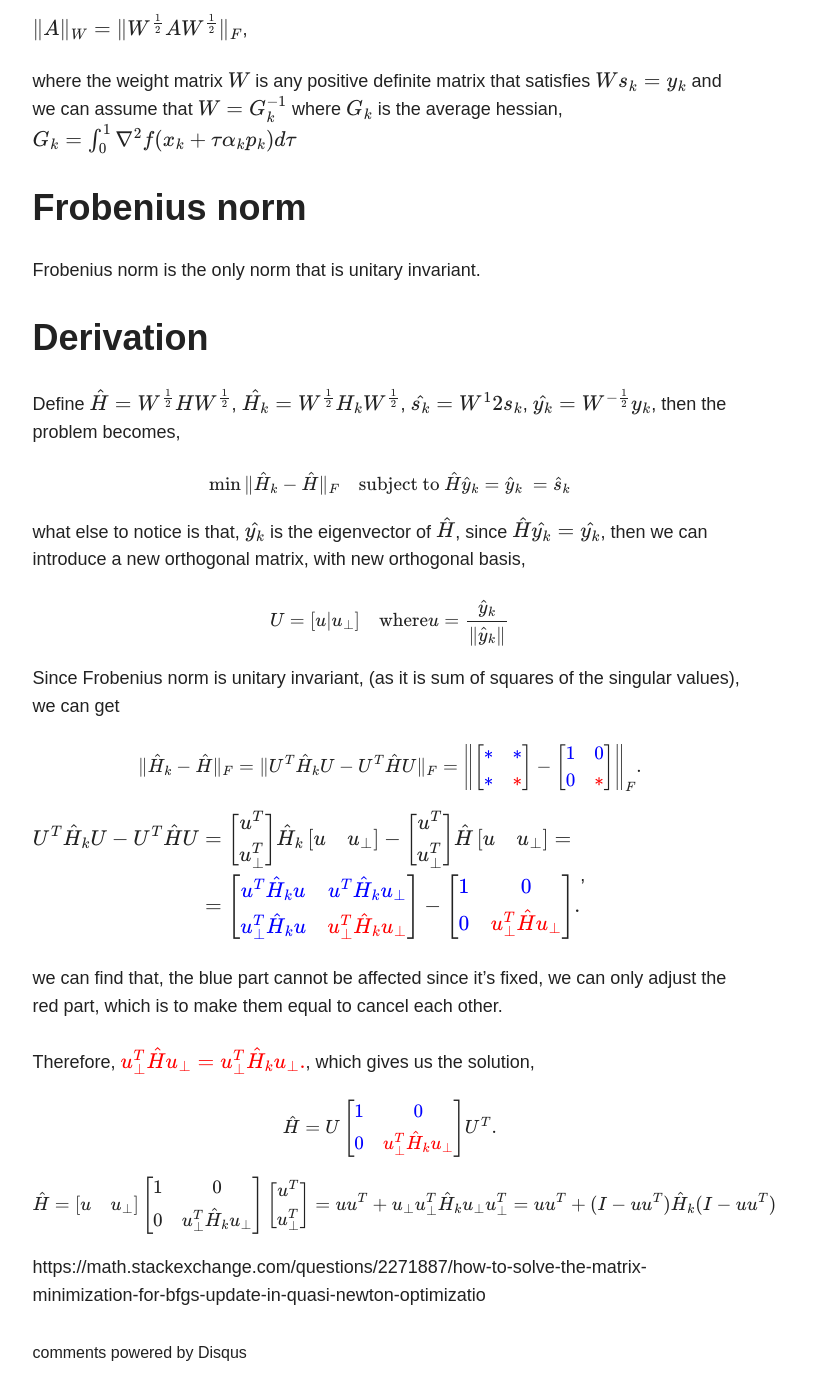
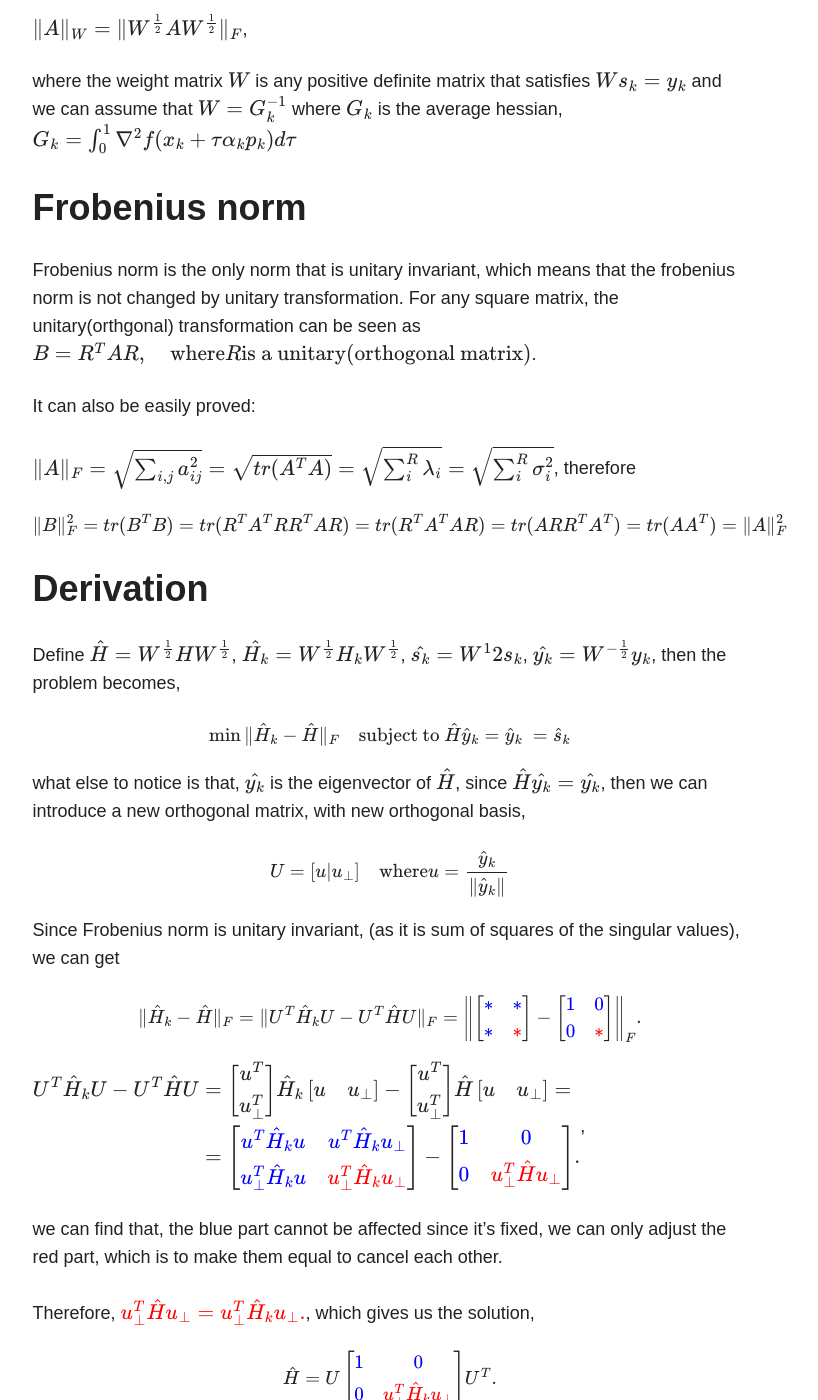
Before and after one commit to ryanyuan42/ryanyuan42.github.io, a Jekyll site: the page built from _posts/2018-09-22-BFGS_optimization.md, in a window 1280 px wide and 1400 px high, scrolled down 1862 px. Shown: the whole window, without its empty margins (347-1165 px from the left). Built offline with Jekyll 4.4.1, drawn with Linux system fonts in a browser that asks for light colours; nearby versions of some CDN libraries; formulas are drawn with MathJax 3; comment, search, counter and statistics services are not loaded; some of the changed text lies outside the part shown.

Commit message:
Update 2018-09-22-BFGS_optimization.md

```diff
--- a/_posts/2018-09-22-BFGS_optimization.md
+++ b/_posts/2018-09-22-BFGS_optimization.md
@@ -43,7 +43,15 @@ where the weight matrix $$W$$ is any positive definite matrix that satisfies $$W
 
 # Frobenius norm
 
-Frobenius norm is the only norm that is unitary invariant.
+Frobenius norm is the only norm that is unitary invariant, which means that the frobenius norm is not changed by unitary transformation. For any square matrix, the unitary(orthgonal) transformation can be seen as $$B = R^T A R, \quad\text{where} R \text{is a unitary(orthogonal matrix)} $$.
+
+It can also be easily proved:
+
+$$\|A\|_F = \sqrt{\sum_{i,j} a_{ij}^2} = \sqrt{tr(A^T A)} = \sqrt{\sum_i^R \lambda_i} = \sqrt{\sum_i^R \sigma_i^2}$$, therefore
+
+$$\| B \|_F^2 =  tr(B^T B) = tr(R^T A^T R R^T A R) = tr(R^T A^T A R) = tr(AR R^T A^T) = tr(AA^T) = \| A\|_F^2$$
+
+
 # Derivation
 
 Define $$\hat{H} = W^{\frac{1}{2}} H W^{\frac{1}{2}}$$, $$\hat{H_k} = W^{\frac{1}{2}} H_k  W^{\frac{1}{2}}$$, $$\hat{s_k} = W^{1}{2} s_k$$, $$\hat{y_k} = W^{-\frac{1}{2}} y_k$$, then the problem becomes,
@@ -74,7 +82,6 @@ $$\hat H=\begin{bmatrix}u & u_\bot\end{bmatrix}\begin{bmatrix}1 & 0\\0 & u_\bot^
 uu^T+(I-uu^T)\hat H_k(I-uu^T)$$
 
 
+# Interpretation
 
-
-
-https://math.stackexchange.com/questions/2271887/how-to-solve-the-matrix-minimization-for-bfgs-update-in-quasi-newton-optimizatio
+From here, we can see that after the unitary transformation of the orthgonal matrix, we can easily solve the optimization problem. What else to notice is that, $$\hat{y_k}$$ is the eigenvector of $$\hat{H}$$, and the unitary transformation is basically representing the matrix in the eigenvector space.
```
